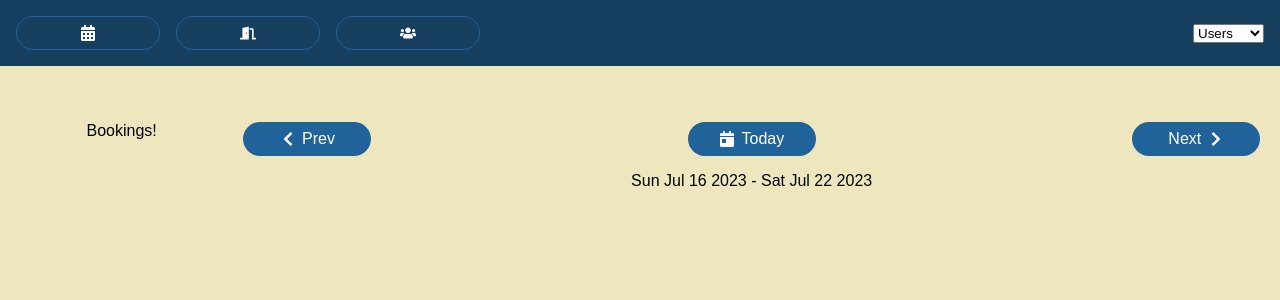
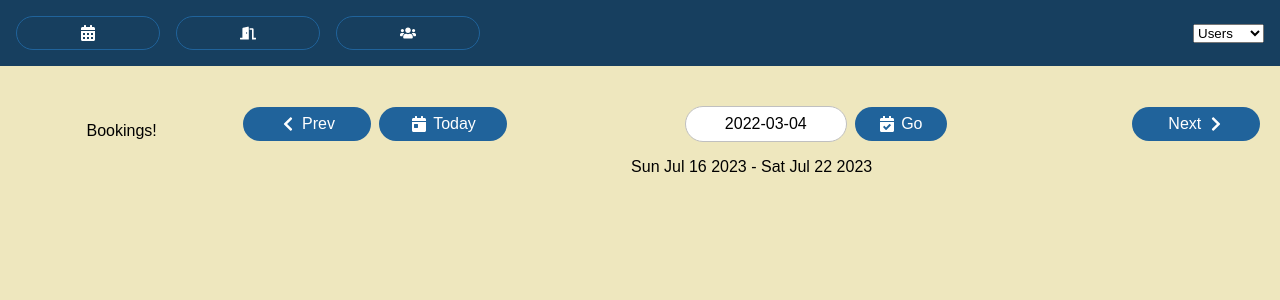
Before and after one commit to resant18/react-hook-in-action, a React (Create React App) app: page /bookings in a window 1280 px wide. Shown: the top 300 px of the page. Built offline with nearby package versions, Linux system fonts and the light colour scheme; data requests are answered from the project's data file.

Commit message:
Add direct date entry functionality

```diff
--- a/src/App.css
+++ b/src/App.css
@@ -206,8 +206,29 @@ main {
   align-items: center;
 }
 
+.date-picker > span {
+  flex-grow: 2;
+  display: flex;
+  align-items: center;
+  justify-content: center;
+}
+
+.date-picker input {
+  width: 8rem;
+  padding: 0.5rem 1rem;
+  border-radius: 1.5rem;
+  border: 1px solid silver;
+  font-size: 100%;
+  text-align: center;
+}
+
 .date-picker button {
   width: 8em;
+}
+
+.date-picker button.go {
+  width: auto;
+  height: 100%;
 }
 
 @keyframes spin {
--- a/src/components/Bookings/BookingsPage.js
+++ b/src/components/Bookings/BookingsPage.js
@@ -5,9 +5,9 @@ export const BookingsPage = () => {
    return (
       <main className='bookings-page'>
          <p>Bookings!</p>
-         <p>
+         <div>
             <WeekPicker date={new Date()} />
-         </p>
+         </div>
       </main>
    );
 };
--- a/src/components/Bookings/WeekPicker.js
+++ b/src/components/Bookings/WeekPicker.js
@@ -1,37 +1,39 @@
-import React, { useReducer } from 'react';
+import React, { useReducer, useRef } from 'react';
 import weekReducer from './WeekSlice';
 import { getWeek } from '../../utils/date-wrangler';
 import { getPrevWeek, getTodayWeek, getNextWeek, getDateOfWeek } from './WeekSlice';
-import { FaChevronLeft, FaCalendarDay, FaChevronRight } from "react-icons/fa";
+import { FaChevronLeft, FaCalendarDay, FaChevronRight, FaCalendarCheck } from "react-icons/fa";
 
 export const WeekPicker = ({ date }) => {
    const [week, dispatch] = useReducer(weekReducer, date, getWeek);
+   // Use useRef hook to get textbox value instead of directly reaching out to the DOM
+   // using getElementById as React updates the DOM in response to state changes.
+   const dateRef = useRef();
 
    return (
       <div>
-      <p className="date-picker">
-        <button
-          className="btn"
-          onClick={() => dispatch(getPrevWeek())}
-        >
-          <FaChevronLeft/>
+         <p className='date-picker'>
+            <button className='btn' onClick={() => dispatch(getPrevWeek())}>
+               <FaChevronLeft />
                <span>Prev</span>
             </button>
 
-        <button
-          className="btn"
-          onClick={() => dispatch(getTodayWeek())}
-        >
-          <FaCalendarDay/>
+            <button className='btn' onClick={() => dispatch(getTodayWeek())}>
+               <FaCalendarDay />
                <span>Today</span>
             </button>
 
-        <button
-          className="btn"
-          onClick={() => dispatch(getNextWeek())}
-        >
+            <span>
+               <input type='text' ref={dateRef} placeholder='eg: 2022-03-04' defaultValue='2022-03-04' />
+               <button className='go btn' onClick={() => dispatch(getDateOfWeek(dateRef.current.value))}>
+                  <FaCalendarCheck />
+                  <span>Go</span>
+               </button>
+            </span>
+
+            <button className='btn' onClick={() => dispatch(getNextWeek())}>
                <span>Next</span>
-          <FaChevronRight/>
+               <FaChevronRight />
             </button>
          </p>
          <p>
--- a/src/components/Bookings/WeekSlice.js
+++ b/src/components/Bookings/WeekSlice.js
@@ -15,10 +15,7 @@ export const weekSlice = createSlice({
          return getWeek(new Date());
       },
       getDateOfWeek: (state, action) => {
-         return "string";
-         // state = getWeek(new Date(action.payload));
-         // console.log("get Week of a date");
-         // console.log(state);
+         return getWeek(new Date(action.payload));
       }
    }
 });
--- a/src/utils/date-wrangler.js
+++ b/src/utils/date-wrangler.js
@@ -1,6 +1,5 @@
 export const addDays = (dtDate, daysToAdd) => {
    const clone = new Date(dtDate);
-   console.log(clone);
    clone.setDate(clone.getDate() + daysToAdd);
    return clone;
 }
```
Lines whose indentation alone changed are shown as unchanged.
